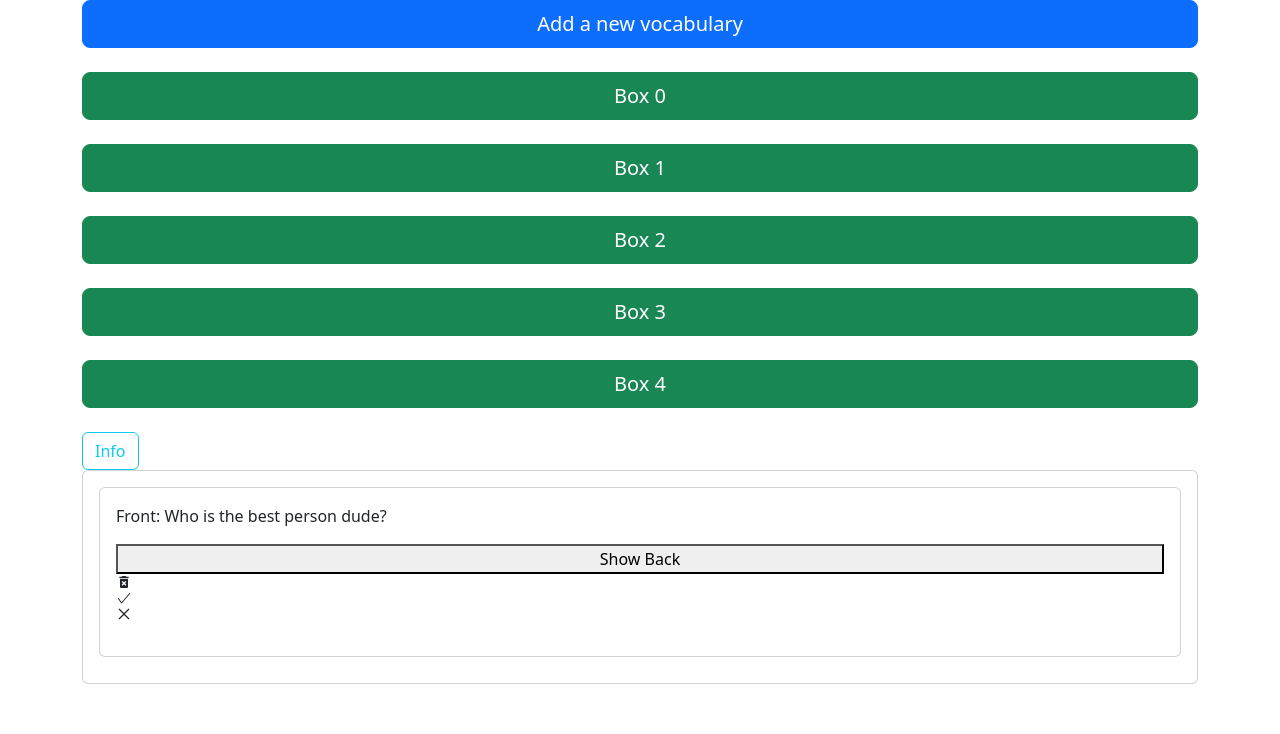
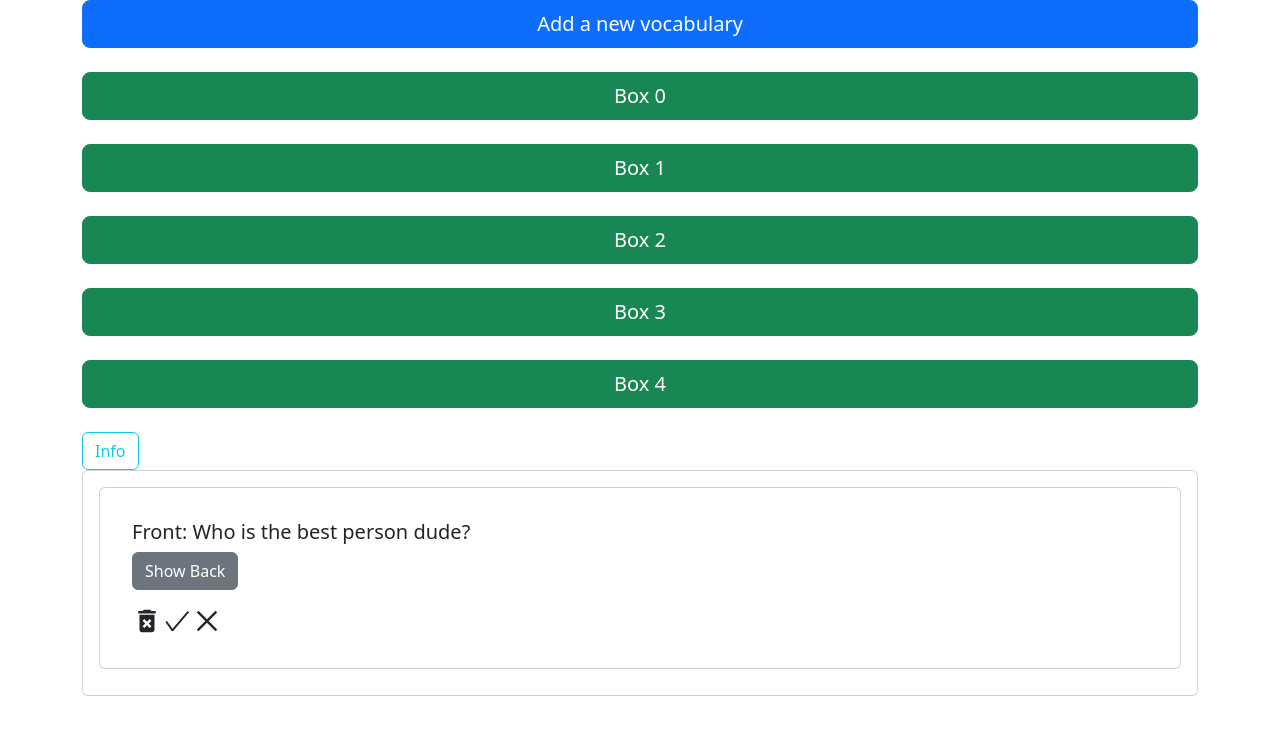
Before and after one commit to m-ghalandari/Leitnerbox, a React (Create React App) app: page / in a window 1280 px wide. Both pictures are taken after a click on the button "Info". Shown: the top 734 px of the page. Built offline with nearby package versions, Linux system fonts and the light colour scheme.

Commit message:
Added changeFlashcardsLevels to move all cards from a box to the next level

```diff
--- a/src/App.js
+++ b/src/App.js
@@ -10,7 +10,7 @@ function App() {
   const [flashcards, setFlashcards] = useState([
     {
       id: 1,
-      box: 0,
+      box: 2,
       level: 1,
       front: "What is the capital of Germany?",
       back: "Berlin",
@@ -27,7 +27,7 @@ function App() {
     {
       id: 3,
       box: 2,
-      level: 2,
+      level: 3,
       front: "What is the currency of France?",
       back: "Euro",
       example: "I live in Berlin",
@@ -42,8 +42,8 @@ function App() {
     },
     {
       id: 5,
-      box: 4,
-      level: 16,
+      box: 1,
+      level: 1,
       front: "What is the currency of France?",
       back: "Euro",
       example: "I live in Berlin",
@@ -81,6 +81,13 @@ function App() {
         };
       }
       return flashcard;
+    });
+    setFlashcards(updatedFlashcards);
+  };
+
+  const changeFlashcardsLevels = (cards) => {
+    const updatedFlashcards = cards.map((card) => {
+      return { ...card, level: card.level + 1 };
     });
     setFlashcards(updatedFlashcards);
   };
@@ -220,6 +227,7 @@ function App() {
           )}
           deleteFlashcard={deleteFlashcard}
           updataFlashcard={updataFlashcard}
+          changeFlashcardsLevels={changeFlashcardsLevels}
         />
 
         <CompletedCards
--- a/src/components/BoxList.js
+++ b/src/components/BoxList.js
@@ -6,6 +6,7 @@ export default function BoxList({
   flashcards,
   deleteFlashcard,
   updataFlashcard,
+  changeFlashcardsLevels
 }) {
   const [showBoxes, setShowBoxes] = useState(Array(4).fill(false));
 
@@ -32,6 +33,7 @@ export default function BoxList({
               )}
               deleteFlashcard={deleteFlashcard}
               updataFlashcard={updataFlashcard}
+              changeFlashcardsLevels={changeFlashcardsLevels}
             />
           )}
         </>
--- a/src/components/Card.js
+++ b/src/components/Card.js
@@ -1,26 +1,85 @@
+// import React, { useState } from "react";
+// import { MdDeleteForever } from "react-icons/md";
+// import { VscCheck, VscChromeClose } from "react-icons/vsc";
+
+// export default function Card({ card, deleteFlashcard, updataFlashcard }) {
+//   const [showBack, setShowBack] = useState(false);
+//   return (
+//     <div className="card">
+//       <p>Front: {card.front}</p>
+//       <button onClick={() => setShowBack(!showBack)}>Show Back</button>
+//       {showBack && (
+//         <>
+//           <p>Back: {card.back}</p>
+//           <p>Example: {card.example}</p>
+//         </>
+//       )}
+//       <MdDeleteForever onClick={() => deleteFlashcard(card.id)} />
+//       <VscCheck
+//         onClick={() => updataFlashcard(card, true)}
+//       />
+//       <VscChromeClose
+//         onClick={() => updataFlashcard(card, false)}
+//       />
+//     </div>
+//   );
+// }
 import React, { useState } from "react";
 import { MdDeleteForever } from "react-icons/md";
 import { VscCheck, VscChromeClose } from "react-icons/vsc";
+import { Container, Row, Col, Card as C, Button } from "react-bootstrap";
 
 export default function Card({ card, deleteFlashcard, updataFlashcard }) {
   const [showBack, setShowBack] = useState(false);
   return (
-    <div className="card">
-      <p>Front: {card.front}</p>
-      <button onClick={() => setShowBack(!showBack)}>Show Back</button>
+    <>
+      <Row>
+        <Col md={12}>
+          <C>
+            <C.Body>
+              <C.Title>Front: {card.front}</C.Title>
+              <C.Text>
+                <Button
+                  variant="secondary"
+                  onClick={() => setShowBack(!showBack)}
+                >
+                  Show Back
+                </Button>
                 {showBack && (
-        <>
-          <p>Back: {card.back}</p>
-          <p>Example: {card.example}</p>
-        </>
+                  // <>
+                  //   <p>Back: {card.back}</p>
+                  //   <p>Example: {card.example}</p>
+                  // </>
+                  <div className="row mt-3">
+                    <div className="col-6">
+                      <p className="font-weight-bold">Back</p>
+                      <p>{card.back}</p>
+                    </div>
+                    <div className="col-6">
+                      <p className="font-weight-bold">Example</p>
+                      <p>{card.example}</p>
+                    </div>
+                  </div>
                 )}
-      <MdDeleteForever onClick={() => deleteFlashcard(card.id)} />
+              </C.Text>
+              <div className="text-right">
+                <MdDeleteForever
+                  onClick={() => deleteFlashcard(card.id)}
+                  size={30}
+                />
                 <VscCheck
                   onClick={() => updataFlashcard(card, true)}
+                  size={30}
                 />
                 <VscChromeClose
                   onClick={() => updataFlashcard(card, false)}
+                  size={30}
                 />
               </div>
+            </C.Body>
+          </C>
+        </Col>
+      </Row>
+    </>
   );
 }
--- a/src/components/LevelList.js
+++ b/src/components/LevelList.js
@@ -8,10 +8,12 @@ const LevelList = ({
   flashcards,
   deleteFlashcard,
   updataFlashcard,
+  changeFlashcardsLevels
 }) => {
   const [showLevels, setShowLevels] = useState(
     Array(numberOfLevelBox).fill(false)
   );
+
 
   return (
     <Container>
@@ -41,6 +43,15 @@ const LevelList = ({
             )}
           </>
         ))}
+        <div>
+          <button
+            type="button"
+            class="btn btn-outline-info"
+            onClick={()=>{changeFlashcardsLevels(flashcards)}}
+          >
+            Move
+          </button>
+        </div>
       </div>
     </Container>
   );
```
Lines whose indentation alone changed are shown as unchanged.
